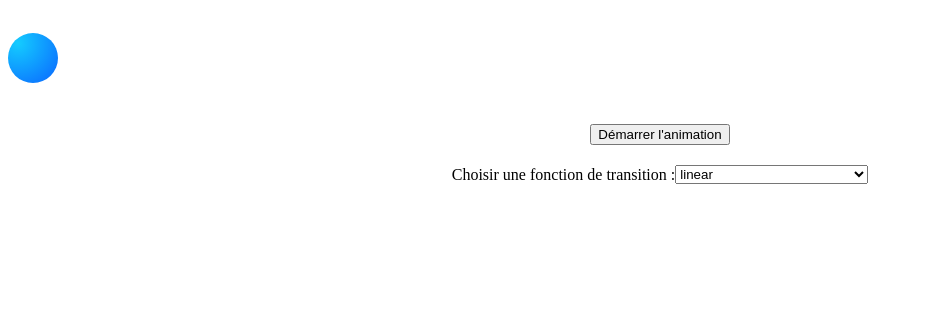
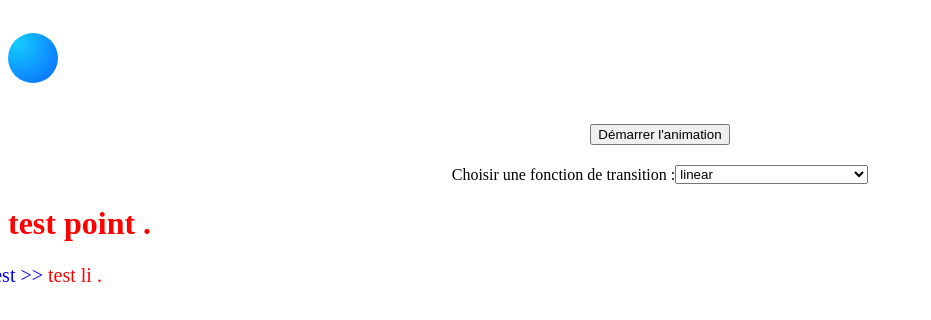
Before and after one commit to HugoEmanuelLC/CSS3-avance, a plain HTML site: page index.html in a window 1280 px wide. Shown: the whole page, without its empty margins (0-931 px from the left). Drawn offline with Linux system fonts and the light colour scheme.

Commit message:
continuation

```diff
--- a/index.html
+++ b/index.html
@@ -33,6 +33,11 @@
         </li>
     </ul>
 
+    <h1>test point .</h1>
+
+    <ol>
+        <li>test li .</li>
+    </ol>
     <script src="script.js"></script>
 </body>
 
--- a/style.css
+++ b/style.css
@@ -28,9 +28,23 @@ body > div {
     }
   }
 
-  li {
+ul li {
     display: flex;
     align-items: center;
     justify-content: center;
     margin-bottom: 20px;
   }
+
+
+
+h1{
+    color: red;
+}
+ol li{
+    font-size: 20px;
+    color: red;
+}
+ol ::marker{
+    color: blue;
+    content: "test test >> ";
+}
```
Also changed, not shown: 1 other file.
